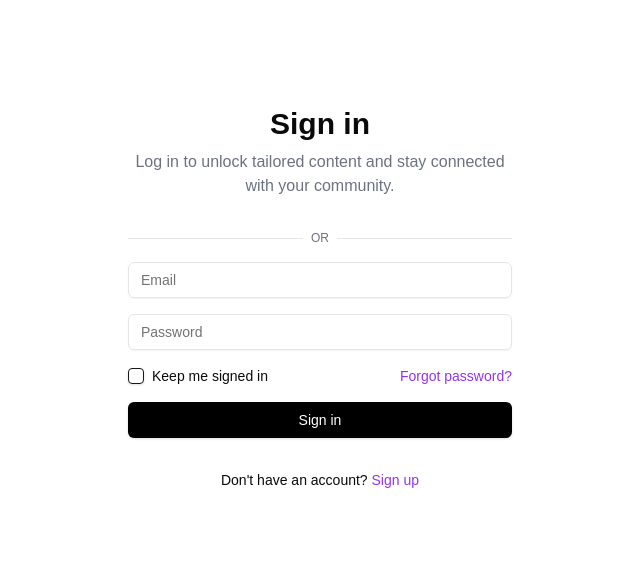
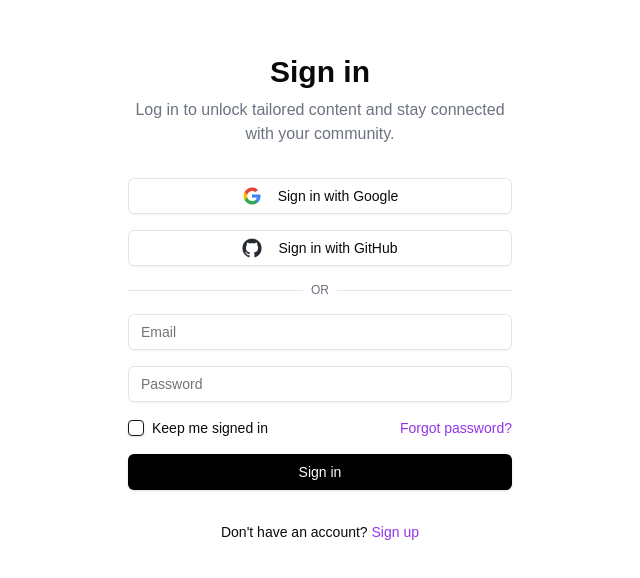
Before and after one commit to ceylonai/ceylon-ai-dashboard, a Next.js app: page /auth/signin in a window 1280 px wide. Shown: the part 102-680 px from the top of the page, without its empty margins (0-640 px from the left). Built offline with nearby package versions, Linux system fonts and the light colour scheme.

Commit message:
add google and github authentication buttons

```diff
--- a/src/app/auth/signin/page.tsx
+++ b/src/app/auth/signin/page.tsx
@@ -2,6 +2,7 @@ import Link from "next/link"
 import { Button } from "@/components/ui/button"
 import { Input } from "@/components/ui/input"
 import { Checkbox } from "@/components/ui/checkbox"
+import Image from "next/image"
 
 export default function SignIn() {
     return (
@@ -15,6 +16,26 @@ export default function SignIn() {
                         </p>
                     </div>
                     <div className="space-y-4">
+                    <Button variant="outline" className="w-full">
+                            <Image
+                                src="/googlelogo.png"
+                                alt="Google"
+                                width={20}
+                                height={20}
+                                className="mr-2"
+                            />
+                            Sign in with Google
+                        </Button>
+                        <Button variant="outline" className="w-full">
+                            <Image
+                                src="/github-mark.png"
+                                alt="Apple"
+                                width={20}
+                                height={20}
+                                className="mr-2"
+                            />
+                            Sign in with GitHub
+                        </Button>
                         <div className="relative">
                             <div className="absolute inset-0 flex items-center">
                                 <div className="w-full border-t"></div>
```
Also changed, not shown: public/github-mark.png (added), public/googlelogo.png (added).
